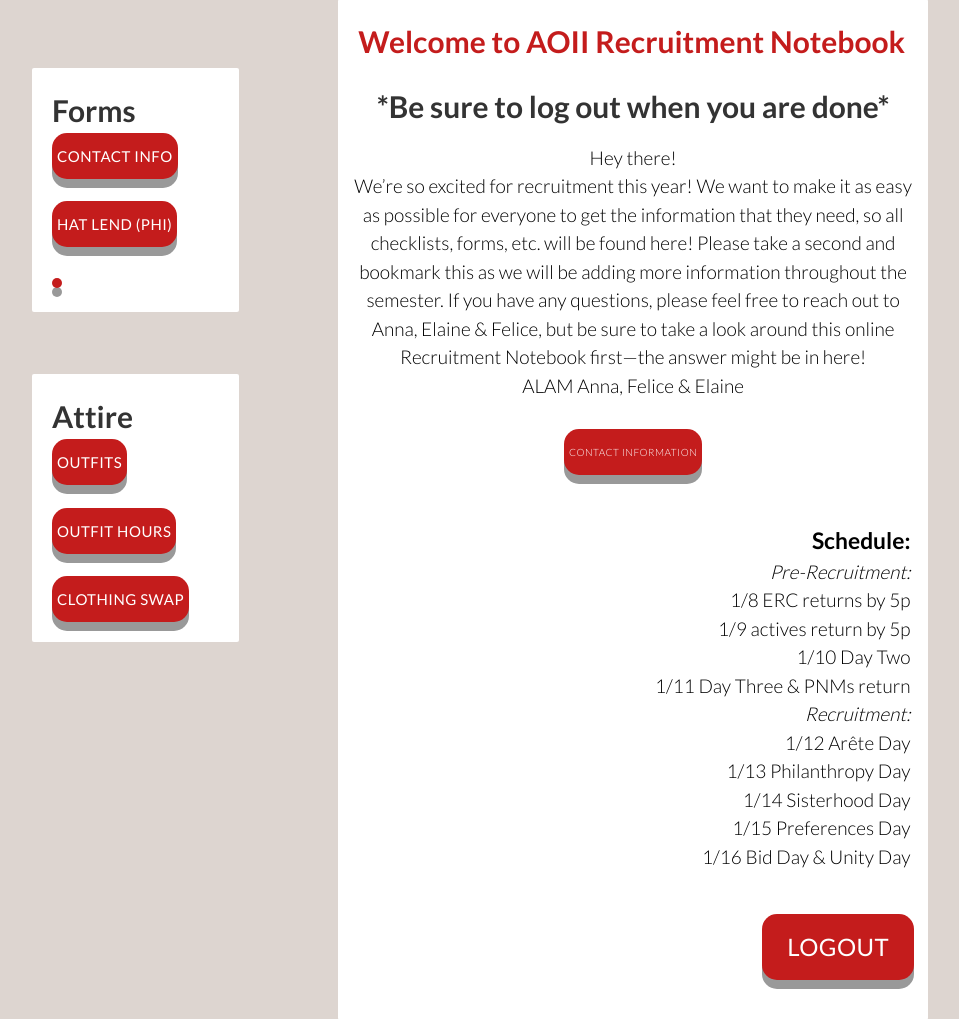
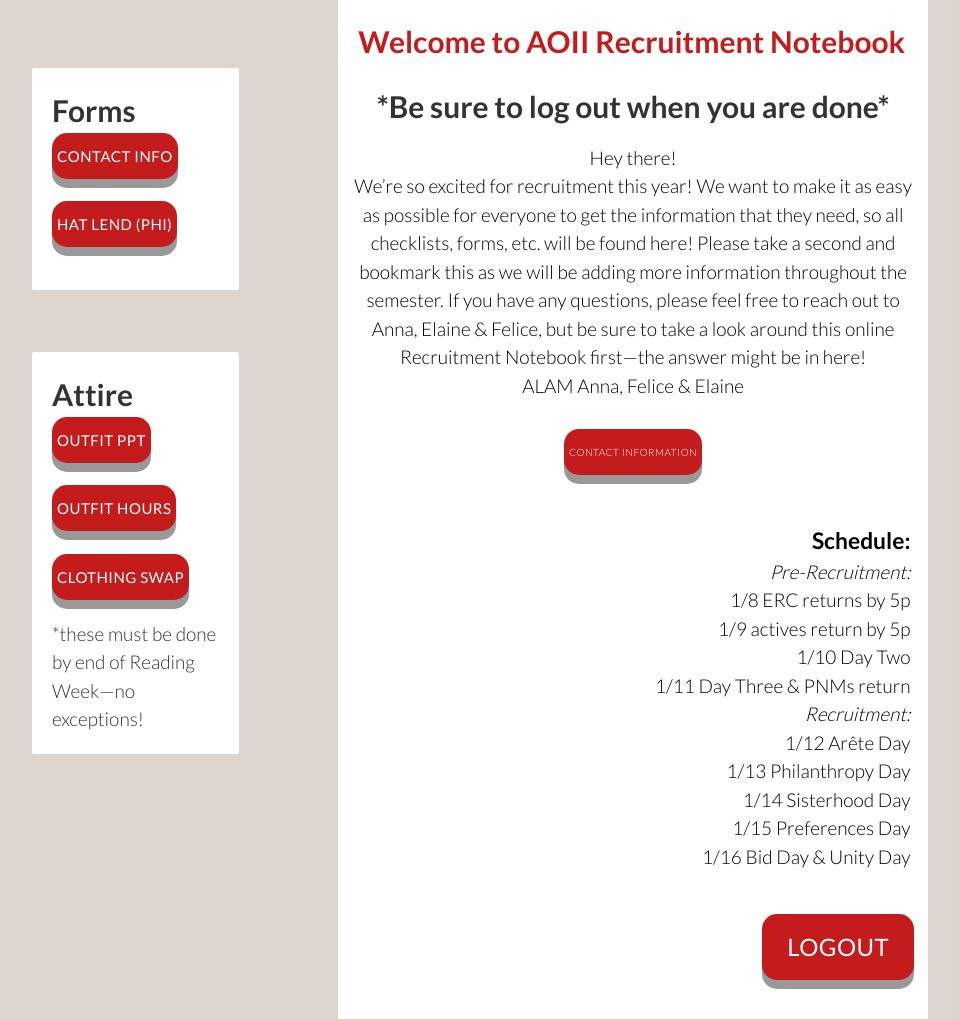
Before and after one commit to elainecole/aoii-recruitment, a Django app: page / in a window 1280 px wide. Shown: the part 178-1197 px from the top of the page, without its empty margins (160-1119 px from the left). Run offline with Django 3.2, Linux system fonts and the light colour scheme; a user stored in the database is signed in; tables that the repository leaves empty hold one stand-in row (values such as "Sample post"); style sheets or scripts are compiled from the project's sources.

Commit message:
additions

```diff
--- a/webapp/templates/partials/hello/hello_base.html
+++ b/webapp/templates/partials/hello/hello_base.html
@@ -14,8 +14,9 @@
                     <a href="https://docs.google.com/forms/d/e/1FAIpQLSd5pYz4-s7AEvYW2j96J0azhTRtj00K-MhFZYJ3WG9WeWZiMw/viewform"  target="_blank" class="login-button btn" style="padding: 5px; font-size: 15px">
                         Hat Lend (phi)
                     </a><br><br>
-                    <a href="/"  target="_blank" class="login-button btn" style="padding: 5px; font-size: 15px">
-                    </a>
+                    <!-- <a href="/BumpGroups2017.pdf"  target="_blank" class="login-button btn" style="padding: 5px; font-size: 15px">
+                        Bump Groups
+                    </a> -->
                 </div>
             </div>
             <div class="card wrapper auth-wrapper">
@@ -23,15 +24,18 @@
                     <p class="title-lato">
                         Attire
                     </p>
-                    <a href="https://goo.gl/forms/qZZC9QQlsCoPDHtr1" target="_blank" class="login-button btn" style="padding: 5px; font-size: 15px">
-                        Outfits
+                    <a href="https://docs.google.com/presentation/d/1h84rSMoJXwGICuOupwUPYq2O4jnRkhwoFRyir-2MUIs/edit?usp=sharing" target="_blank" class="login-button btn" style="padding: 5px; font-size: 15px">
+                        Outfit PPT
                     </a><br><br>
-                    <a href="https://docs.google.com/forms/d/e/1FAIpQLSd5pYz4-s7AEvYW2j96J0azhTRtj00K-MhFZYJ3WG9WeWZiMw/viewform"  target="_blank" class="login-button btn" style="padding: 5px; font-size: 15px">
+                    <a href="https://docs.google.com/document/d/1QtEqkjS9_d-N6DJLMSJdNujIHcKdAJAtHJsN0R7gqUk/edit"  target="_blank" class="login-button btn" style="padding: 5px; font-size: 15px">
                         Outfit Hours
                     </a><br><br>
-                    <a href="/"  target="_blank" class="login-button btn" style="padding: 5px; font-size: 15px">
+                    <a href="https://docs.google.com/spreadsheets/d/1AdszEocrIG_wgClIp6DIej8qIz_68u5Rl9XBTl-Njy0/edit?usp=sharing"  target="_blank" class="login-button btn" style="padding: 5px; font-size: 15px">
                         Clothing Swap
                     </a>
+                    <p class="subtitle-lato" style="padding-top: 20px;">
+                        *these must be done by end of Reading Week—no exceptions!
+                    </p>
                 </div>
             </div>
         </div>
```
Also changed, not shown: 1 other file.
